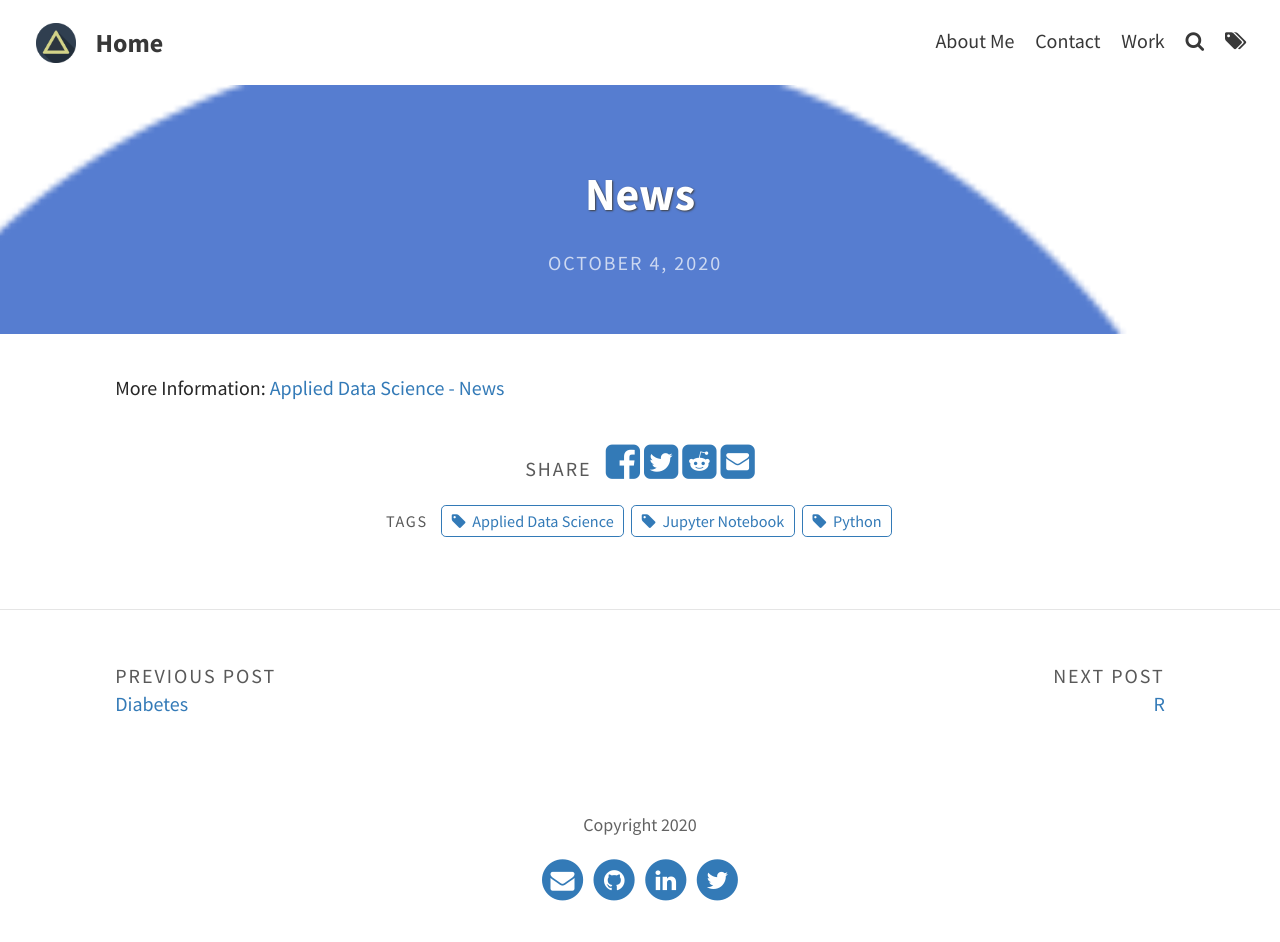
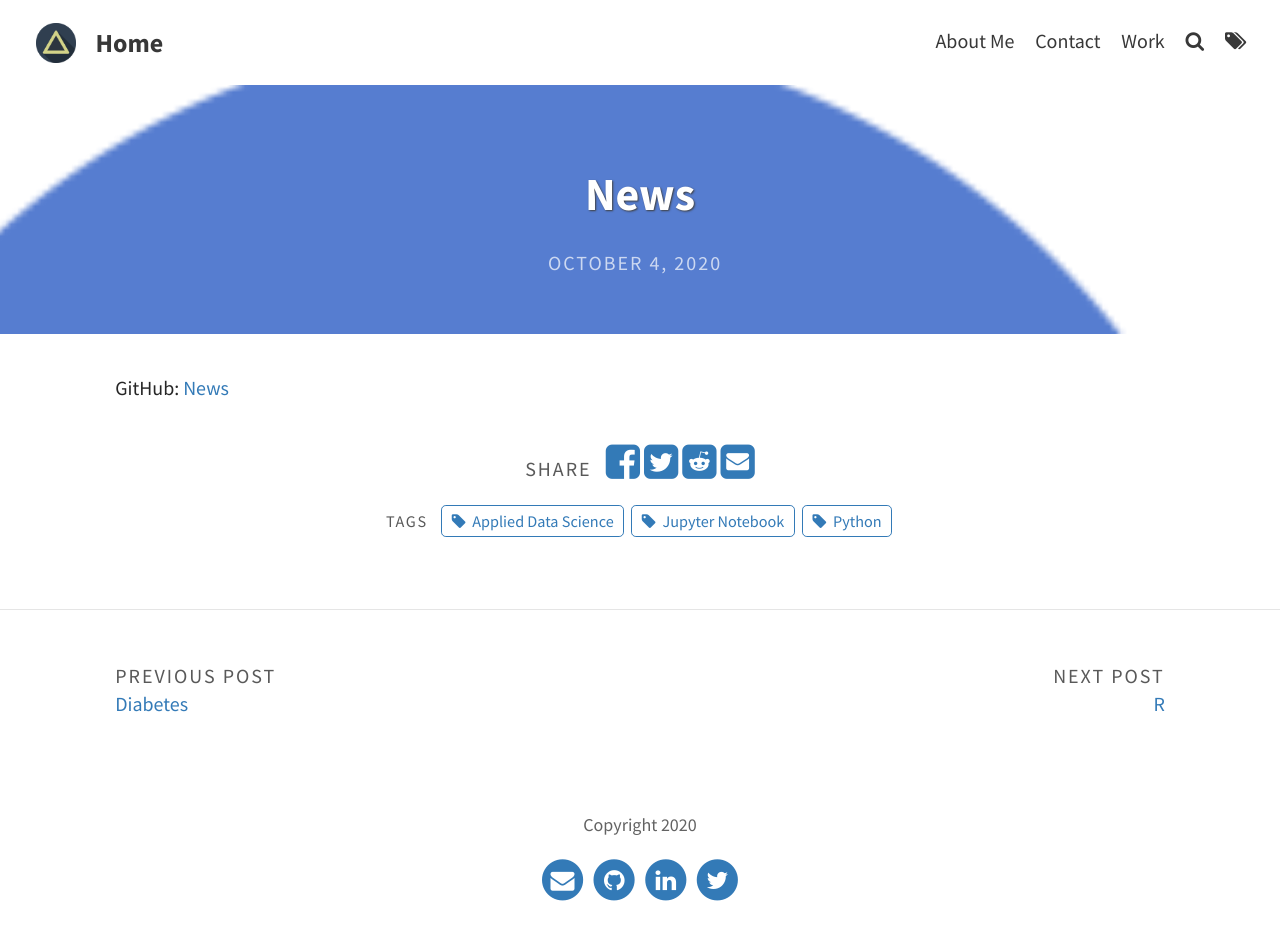
Before and after one commit to knmoses/knmoses.github.io, a Jekyll site: the page built from _portfolio/submarine.md, in a window 1280 px wide. Built offline with Jekyll 4.4.1, drawn with Linux system fonts in a browser that asks for light colours.

Commit message:
Update submarine.md

```diff
--- a/_portfolio/submarine.md
+++ b/_portfolio/submarine.md
@@ -6,6 +6,5 @@ img: "assets/img/portfolio/news.png"
 date: 04 October 2020
 tags: [Python, Applied Data Science, Jupyter Notebook]
 ---
-
-More Information:
-[Applied Data Science - News](https://github.com/knmoses/DSC680-News)
+GitHub:
+[News](https://github.com/knmoses/DSC680-News)
```
